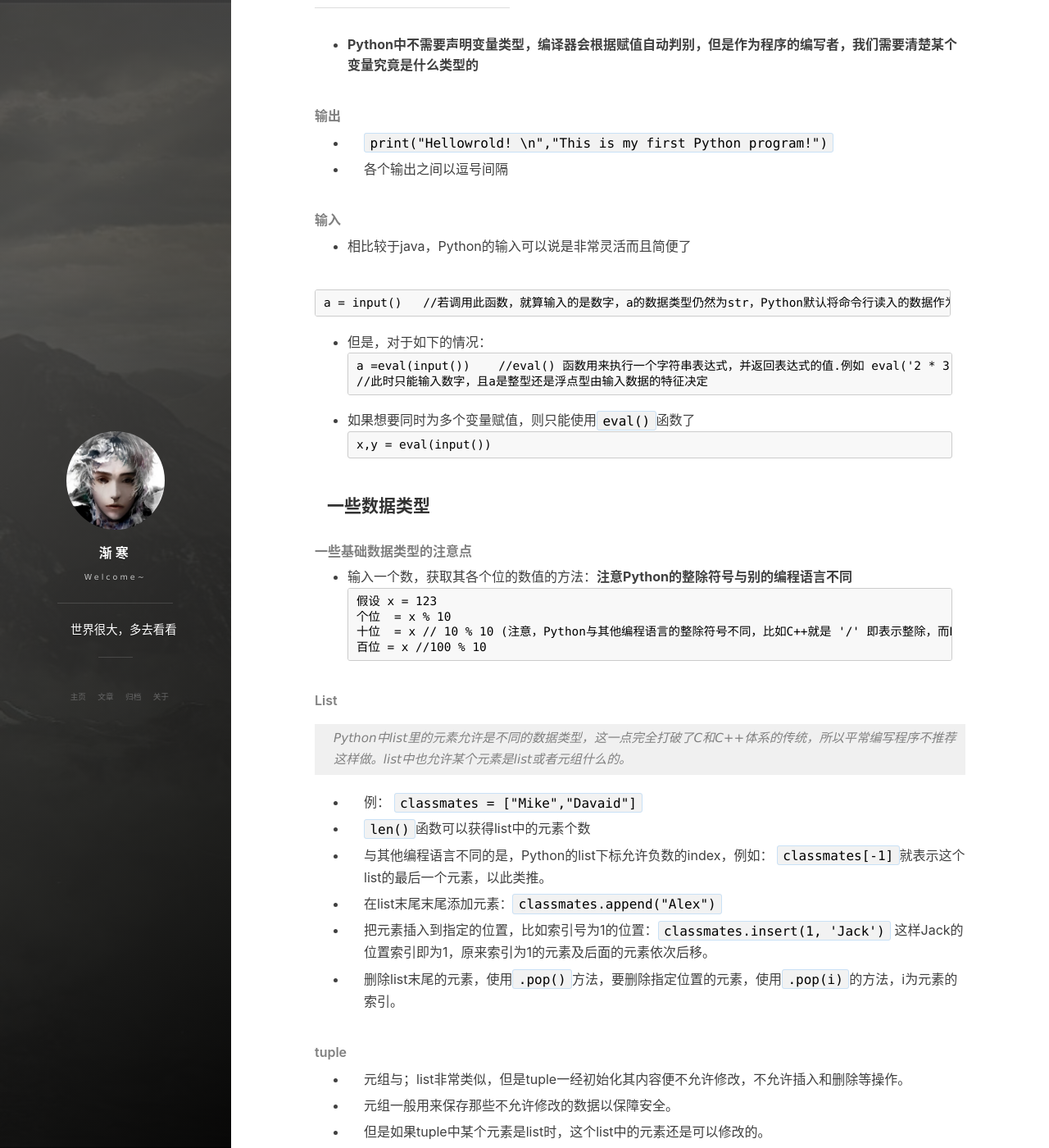
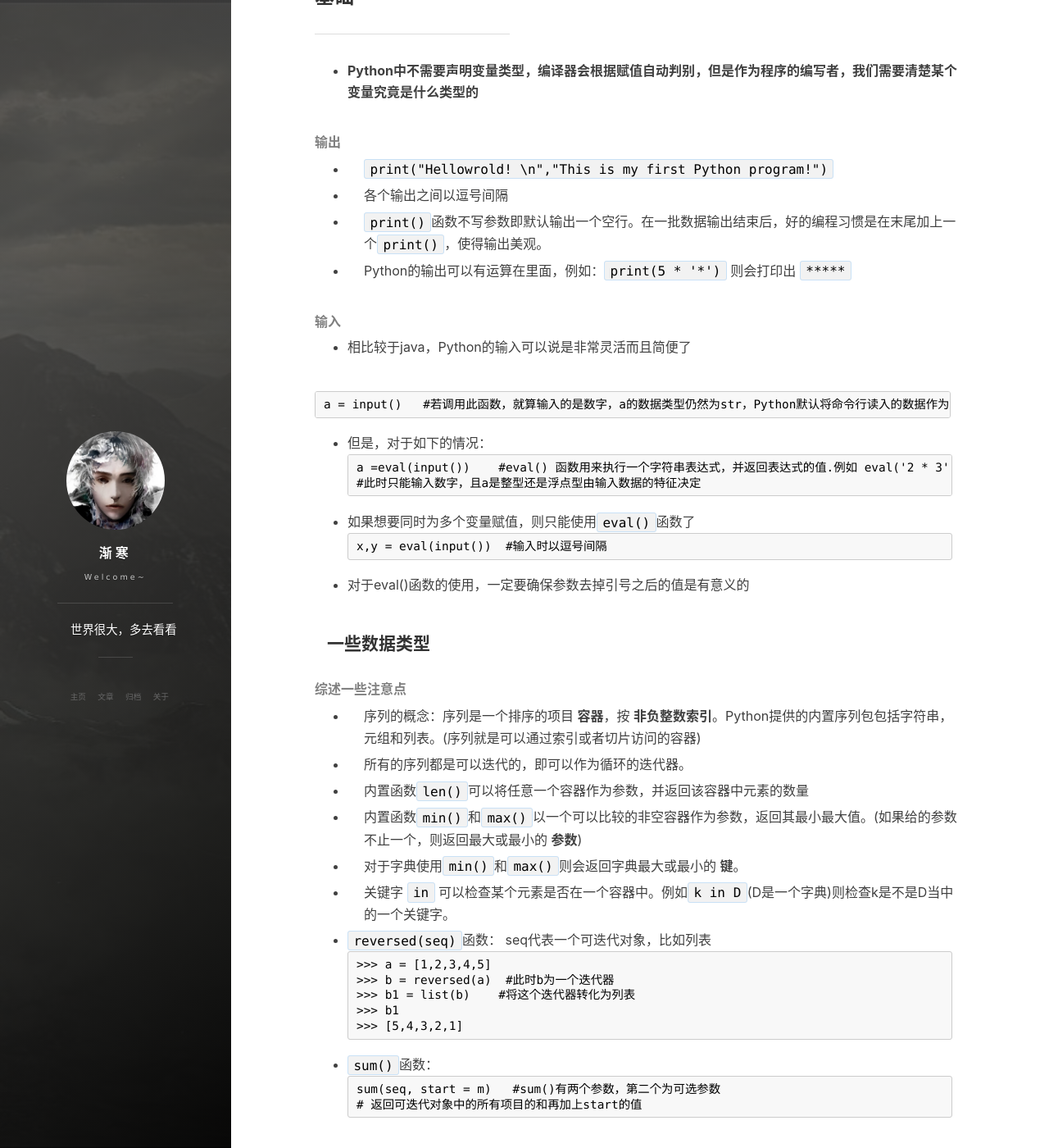
Before and after one commit to Fleschier/Fleschier.github.io, a Jekyll site: the page built from _posts/2018-04-06-Python-learning.markdown, in a window 1280 px wide and 1400 px high, scrolled down 578 px. Shown: the whole window at 82% size. Built offline with Jekyll 4.4.1, drawn with Linux system fonts in a browser that asks for light colours; nearby versions of some CDN libraries; some of the changed text lies outside the part shown.

Commit message:
update python

````diff
--- a/_posts/2018-04-06-Python-learning.markdown
+++ b/_posts/2018-04-06-Python-learning.markdown
@@ -10,6 +10,8 @@
 - **Python语句不需要分号分割，但是Python各语句严格按照缩进对其方式运行**
 
 - 与C++一样，可以将一些非空，非零的值作为bool值的真，其余的为假
+
+- Python中以 `#`作为注释的开始，多行注释可以用三引号对。
 
 ## 环境
 ---
@@ -31,27 +33,60 @@
 
 - 各个输出之间以逗号间隔
 
+- `print()`函数不写参数即默认输出一个空行。在一批数据输出结束后，好的编程习惯是在末尾加上一个`print()`，使得输出美观。
+
+- Python的输出可以有运算在里面，例如：`print(5 * '*')` 则会打印出 `*****`
+
 ###### 输入
 
 - 相比较于java，Python的输入可以说是非常灵活而且简便了
 
 ```
-a = input()   //若调用此函数，就算输入的是数字，a的数据类型仍然为str，Python默认将命令行读入的数据作为str类型，因为str是万能的~
+a = input()   #若调用此函数，就算输入的是数字，a的数据类型仍然为str，Python默认将命令行读入的数据作为str类型，因为str是万能的~
 ```
 
 - 但是，对于如下的情况：
 ```
-a =eval(input())    //eval() 函数用来执行一个字符串表达式，并返回表达式的值.例如 eval('2 * 3')返回 6
-//此时只能输入数字，且a是整型还是浮点型由输入数据的特征决定
+a =eval(input())    #eval() 函数用来执行一个字符串表达式，并返回表达式的值.例如 eval('2 * 3')返回 6
+#此时只能输入数字，且a是整型还是浮点型由输入数据的特征决定
 ```
 
 - 如果想要同时为多个变量赋值，则只能使用`eval()`函数了
 ```
-x,y = eval(input())
+x,y = eval(input())  #输入时以逗号间隔
+```
+- 对于eval()函数的使用，一定要确保参数去掉引号之后的值是有意义的
+
+#### 一些数据类型
+
+###### 综述一些注意点
+
+- 序列的概念：序列是一个排序的项目 **容器**，按 **非负整数索引**。Python提供的内置序列包包括字符串，元组和列表。(序列就是可以通过索引或者切片访问的容器)
+
+- 所有的序列都是可以迭代的，即可以作为循环的迭代器。
+
+- 内置函数`len()`可以将任意一个容器作为参数，并返回该容器中元素的数量
+
+- 内置函数`min()`和`max()`以一个可以比较的非空容器作为参数，返回其最小最大值。(如果给的参数不止一个，则返回最大或最小的 **参数**)
+
+- 对于字典使用`min()`和`max()`则会返回字典最大或最小的 **键**。
+
+- 关键字 `in` 可以检查某个元素是否在一个容器中。例如`k in D`(D是一个字典)则检查k是不是D当中的一个关键字。
+
+- `reversed(seq)`函数： seq代表一个可迭代对象，比如列表
+```
+>>> a = [1,2,3,4,5]
+>>> b = reversed(a)  #此时b为一个迭代器
+>>> b1 = list(b)    #将这个迭代器转化为列表
+>>> b1
+>>> [5,4,3,2,1]
 ```
 
-
-#### 一些数据类型
+- `sum()`函数：
+```
+sum(seq, start = m)   #sum()有两个参数，第二个为可选参数
+# 返回可迭代对象中的所有项目的和再加上start的值
+```
 
 ###### 一些基础数据类型的注意点
 
@@ -63,6 +98,20 @@
 百位 = x //100 % 10
 ```
 
+- 复数：
+```
+a = complex(2,3)
+b = 1 + 2j
+c = 3 - 5j
+#a,b,c都是复数
+要获取复数的实部和虚部，可使用例如：a.real(a的实部), a.imag(a的虚部)
+```
+- `45e15`表示45*10^15，这是科学计数法的写法
+
+- 要判断两个浮点数是否相等，如果不确定精度的情况下，最好不要使用`==`来判断。因为可能存在看起来一样的数实际上因为精度不同而被判定为不等。解决的方法是`abs(x - y) < 1.0e-15`，即是用两数之差的绝对值小于一个很小的数，即可判断两数近似相等。
+
+- 关于Python中的bool类型，与C++类似，非零数或非空容器为真，0，None和空容器为假
+
 ###### List
 
 > Python中list里的元素允许是不同的数据类型，这一点完全打破了C和C++体系的传统，所以平常编写程序不推荐这样做。list中也允许某个元素是list或者元组什么的。
@@ -95,15 +144,15 @@
 
 - 将数据添加进dick的方式，除了初始化时设定之外，还可以直接给一个键赋值的方式添加，例如：
 ```
-d = {'A': 95, 'B': 75, 'C': 85} //初始化添加元素
-d['E'] = 100   //直接赋值添加元素
+d = {'A': 95, 'B': 75, 'C': 85} #初始化添加元素
+d['E'] = 100   #直接赋值添加元素
 ```
 
 - 判断一个key是否存在的方法：
 
-1. `"Thomas" in d`		//若不存在会返回false
-2. `d.get("Thomas")`  //若不存在返回null
-3. `d.get("Thomas",-1)`  //自己指定返回的值
+1. `"Thomas" in d`		#若不存在会返回false
+2. `d.get("Thomas")`  #若不存在返回null
+3. `d.get("Thomas",-1)`  #自己指定返回的值
 
 ###### set
 
@@ -127,6 +176,8 @@
 ```
 
 #### 条件判断
+
+- Python的if判断语句的判断条件部分不需要用括号括起来，这与其他的大多数语言均不同
 
 - 格式：
 ```
@@ -153,13 +204,16 @@
 - 与input结合（涉及数据类型转换）：
 ```
 s = input('birth: ')
-birth = int(s) 		//如果没有这句转换会报错，因为input进来的是str，不能直接和int比较，因此要先转换为int再比较。
-//但是如果此处的输入不是一个数值类型，int函数无法强制转化便会报错。
+birth = int(s) 		#如果没有这句转换会报错，因为input进来的是str，不能直接和int比较，因此要先转换为int再比较。
+#但是如果此处的输入不是一个数值类型，int函数无法强制转化便会报错。
 if birth < 2000:
     print('00前')
 else:
     print('00后')
 ```
+
+- 利用运算符优先级： z = x if x > y else y
+
 
 #### 循环
 
@@ -180,19 +234,38 @@
 print(sum)
 ```
 
+- while和for语句使用拖尾的else子句：
+```
+for ... :
+  ...
+  ...
+else ...   #注意这个else是与for对齐的
+```
+这种写法的else子句块会在循环 **正常终止时执行**。意思就是，如果循环中的break语句生效而导致的循环终止，是不会触发这个else子句的执行的。因此这种写法可以 **优雅地判断一个循环是正常结束还是break掉了**。
+
+- 在循环中使用print()输出时，注意Print之后是否正确地结束循环或者进入下一个输出，否则可能出现重复输出大量重复数据的可能。
+
 ## 函数
 ---
 
 ###### 函数定义的格式
 ```
-def 函数名([参数1,参数2,参数3...]):   //参数没有参数类型，如果要设置参数的默认值则要满足从右向左的原则
+def 函数名([参数1,参数2,参数3...]):   #参数没有参数类型，如果要设置参数的默认值则要满足从右向左的原则
 	[函数体]
-	[return [返回值]] 		//没有写return或者直接写return都是返回None
+	[return [返回值]] 		#没有写return或者直接写return都是返回None
 ```
 
 - Python中可以让函数返回一个有多个元素的tuple来实现返回多个值的要求。
 
 
+
+## 一些注意点
+---
+
+- `abs()` 函数的返回值与参数一致，而`fabs()` 的返回值均为浮点型
+
+- Python支持连续的不等式，例如`a > b > c` 等价于 `a > b && b > c`
+
 <br>
 
 >最后更新于2018.4.10
````
Also changed, not shown: other parts of _posts/2018-04-06-Python-learning.markdown (+2 -2 lines).
